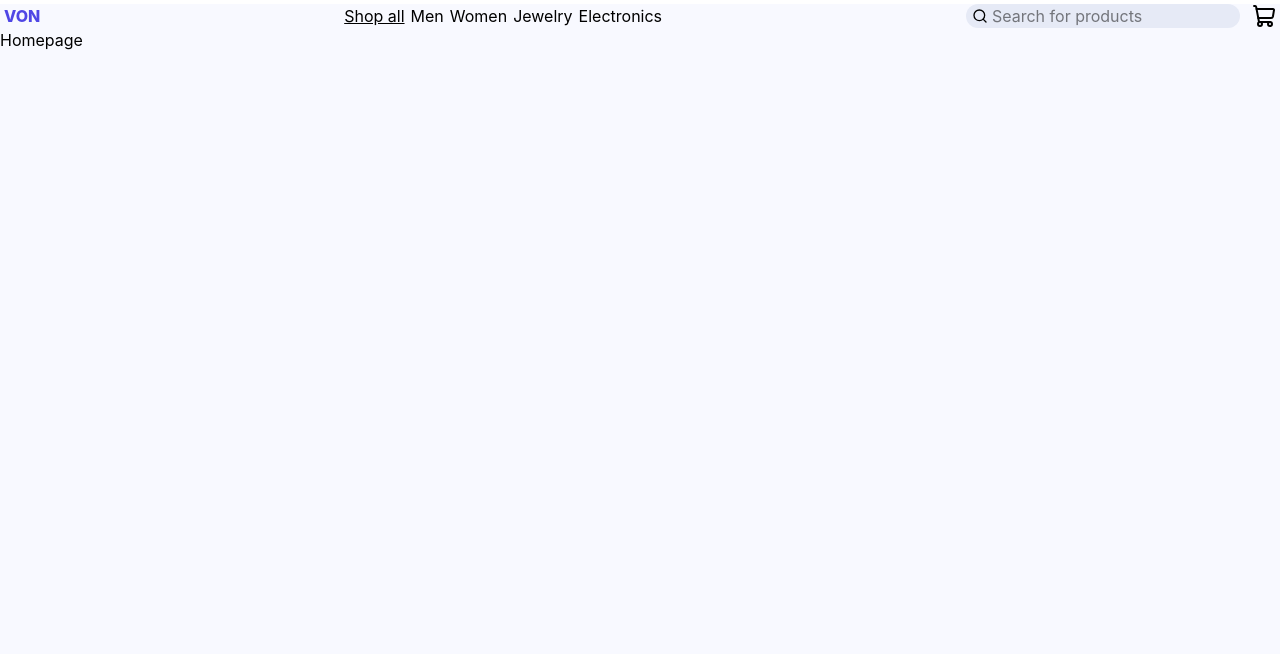
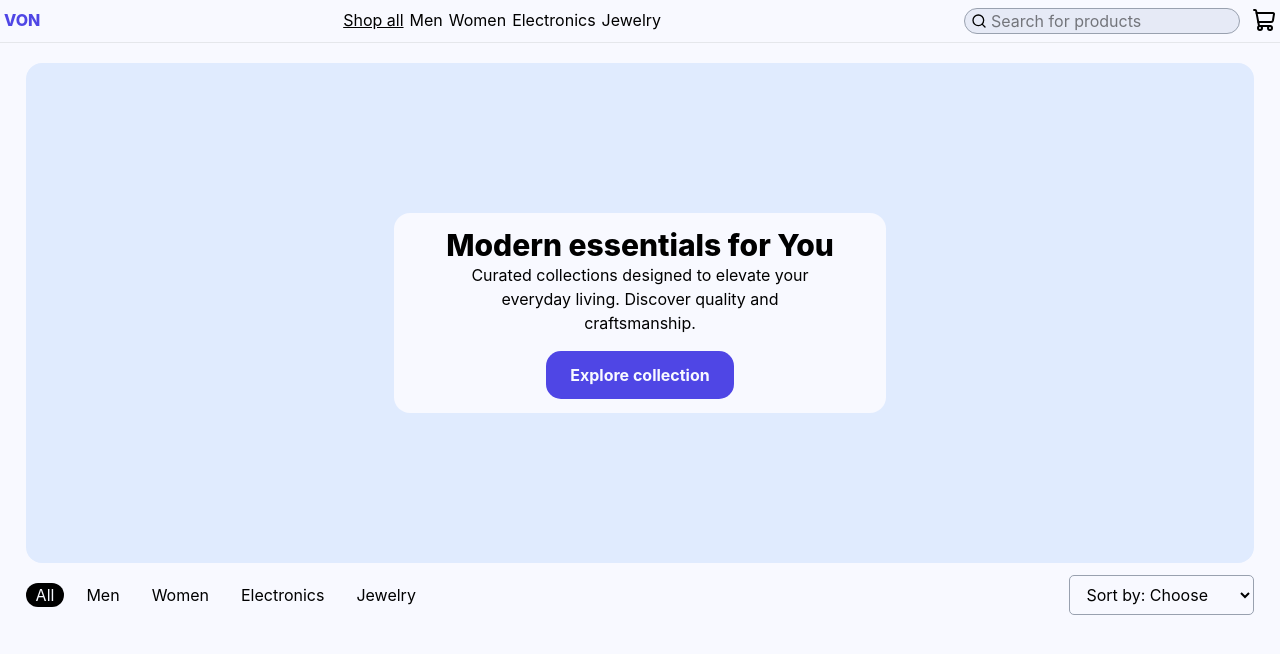
Before and after one commit to OndrovcakJan/e-shop, a React (Vite) app: page /all in a window 1280 px wide. Shown: the top 654 px of the page. Built offline with nearby package versions, Linux system fonts and the light colour scheme.

Commit message:
Updated HomePage + minor changes to Header

```diff
--- a/src/components/common/Header.tsx
+++ b/src/components/common/Header.tsx
@@ -25,7 +25,8 @@ export default function Header({ category }: Props) {
   }
   return (
     <>
-      <div className="hidden md:flex mt-1 mx-1">
+      <div className="flex flex-col gap-2">
+        <div className="hidden md:flex md:pt-2 md:mx-1">
           <Link to="/" className="text-primary font-extrabold">
             VON
           </Link>
@@ -39,19 +40,23 @@ export default function Header({ category }: Props) {
             <Link to="/women" className={getClass("women")}>
               Women
             </Link>
-          <Link to="/jewlery" className={getClass("jewelry")}>
-            Jewelry
-          </Link>
             <Link to="/electronics" className={getClass("electronics")}>
               Electronics
             </Link>
+            <Link to="/jewelry" className={getClass("jewelry")}>
+              Jewelry
+            </Link>
           </div>
           <SearchBar />
-        <ShoppingCart className="ml-3"/>
+          <ShoppingCart className="ml-3" />
+        </div>
+        <span className="w-full h-px bg-gray-200"></span>
       </div>
 
-      <div className="flex md:hidden mt-1 mx-1">
-        <Link to="/" className="mr-auto font-extrabold text-primary">VON</Link>
+      <div className="flex md:hidden pt-2 mx-1">
+        <Link to="/" className="mr-auto font-extrabold text-primary">
+          VON
+        </Link>
         <Hamburger />
       </div>
     </>
--- /dev/null
+++ b/src/components/features/ItemCard.tsx
@@ -0,0 +1,13 @@
+interface Props {
+  id: number;
+  title: string;
+  price: number;
+  description: string;
+  category: string;
+  image: string;
+}
+export default function ItemCard() {
+  return (
+    <div></div>
+  )
+}
--- /dev/null
+++ b/src/components/features/Options.tsx
@@ -0,0 +1,41 @@
+import clsx from "clsx";
+import { Link } from "react-router";
+
+const validCategory = ["all", "men", "women", "electronics", "jewelry"];
+interface Props {
+  category?: string;
+}
+export default function Options({category}: Props) {
+  let cat: string;
+  if (category && validCategory.includes(category)) {
+    cat = category;
+  } else {
+    cat = "all";
+  }
+
+  function getClass(to: string): string {
+    if (to === cat) {
+      return "bg-black text-background";
+    } else {
+      return "";
+    }
+  }
+
+  return (
+    <div className="flex items-center mt-3">
+      <div className="flex gap-3">
+        {validCategory.map((category) => {
+          const capitalized = `${category.charAt(0).toUpperCase()}${category.slice(1)}`;
+          return <Link to={`/${category}`} className={clsx("rounded-2xl px-2.5", getClass(category))}>{capitalized}</Link>
+        })}
+      </div>
+
+      <select className="ml-auto px-3 py-2 border border-gray-400 rounded-[5px]">
+        <option>Sort by: Choose</option>
+        <option>Price: Low to High</option>
+        <option>Price: High to Low</option>
+        <option>Top Rated</option>
+      </select>
+    </div>
+  );
+}
--- a/src/components/features/SearchBar.tsx
+++ b/src/components/features/SearchBar.tsx
@@ -2,11 +2,11 @@ import { Search } from "lucide-react";
 
 export default function SearchBar() {
   return (
-    <form className="flex bg-[#e6eaf6] rounded-2xl pl-0.5 items-center">
+    <form className="flex bg-[#e6eaf6] border border-gray-400 rounded-2xl pl-0.5 items-center">
       <label htmlFor="search">
         <Search className="h-4"/>
       </label>
-      <input type="text" id="search" placeholder="Search for products" />
+      <input type="text" id="search" placeholder="Search for products" className="border-none outline-none" />
     </form>
   );
 }
--- a/src/index.css
+++ b/src/index.css
@@ -2,10 +2,12 @@
 
 :root {
     --brand-primary: #4f46e5;
+    --brand-secondary: #e0ebfe;
     --background: #f8f9ff;
 }
 
 @theme inline {
     --color-primary: var(--brand-primary);
+    --color-secondary: var(--brand-secondary);
     --color-background: var(--background);
 }
--- a/src/pages/HomePage.tsx
+++ b/src/pages/HomePage.tsx
@@ -1,13 +1,40 @@
 import { useParams } from "react-router";
 import Header from "../components/common/Header";
+import Options from "../components/features/Options";
 
 export default function HomePage() {
   const params = useParams();
   const category = params.category;
   return (
-    <div className="min-h-screen bg-background">
+    <div className="h-screen overflow-auto bg-background scroll-smooth">
       <Header category={category} />
-      <h1>Homepage</h1>
+      <div className="flex justify-center">
+        <div className="w-[96%]">
+          <div className="flex grow items-center justify-center w-full h-125 mt-5">
+            <div className="bg-secondary w-full h-full flex justify-center items-center rounded-2xl">
+              <div className="flex flex-col items-center justify-center bg-background w-2/5 h-50 rounded-2xl">
+                <h1 className="text-3xl font-extrabold">
+                  Modern essentials for You
+                </h1>
+                <p className="text-center px-15">
+                  Curated collections designed to elevate your everyday living.
+                  Discover quality and craftsmanship.
+                </p>
+                <a
+                  href="#idk"
+                  className="bg-primary mt-4 px-6 py-3 rounded-[15px] text-background font-bold hover:scale-105 transition-transform duration-300"
+                >
+                  Explore collection
+                </a>
+              </div>
+            </div>
+          </div>
+          <Options category={category} />
+          <h1 id="idk" className="my-[1000px]">
+            Idk
+          </h1>
+        </div>
+      </div>
     </div>
   );
 }
```
Lines whose indentation alone changed are shown as unchanged.
